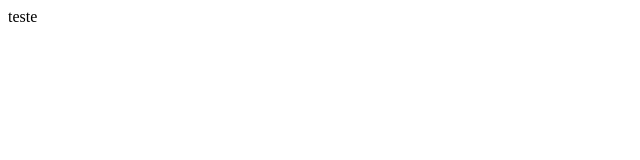
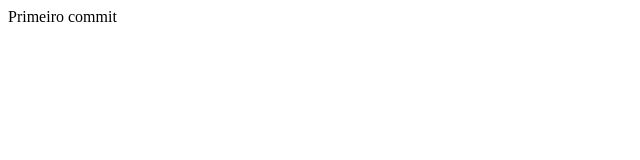
Before and after one commit to Rafaelvl2023/HOJE, a plain HTML site: page index.html in a window 1280 px wide. Shown: the full height of the page, 0-640 px from the left. Drawn offline with Linux system fonts and the light colour scheme.

Commit message:
feat: segundo commit

```diff
--- a/index.html
+++ b/index.html
@@ -8,7 +8,7 @@
 </head>
 
 <body>
-    teste
+    Primeiro commit
 </body>
 
 </html>
```
